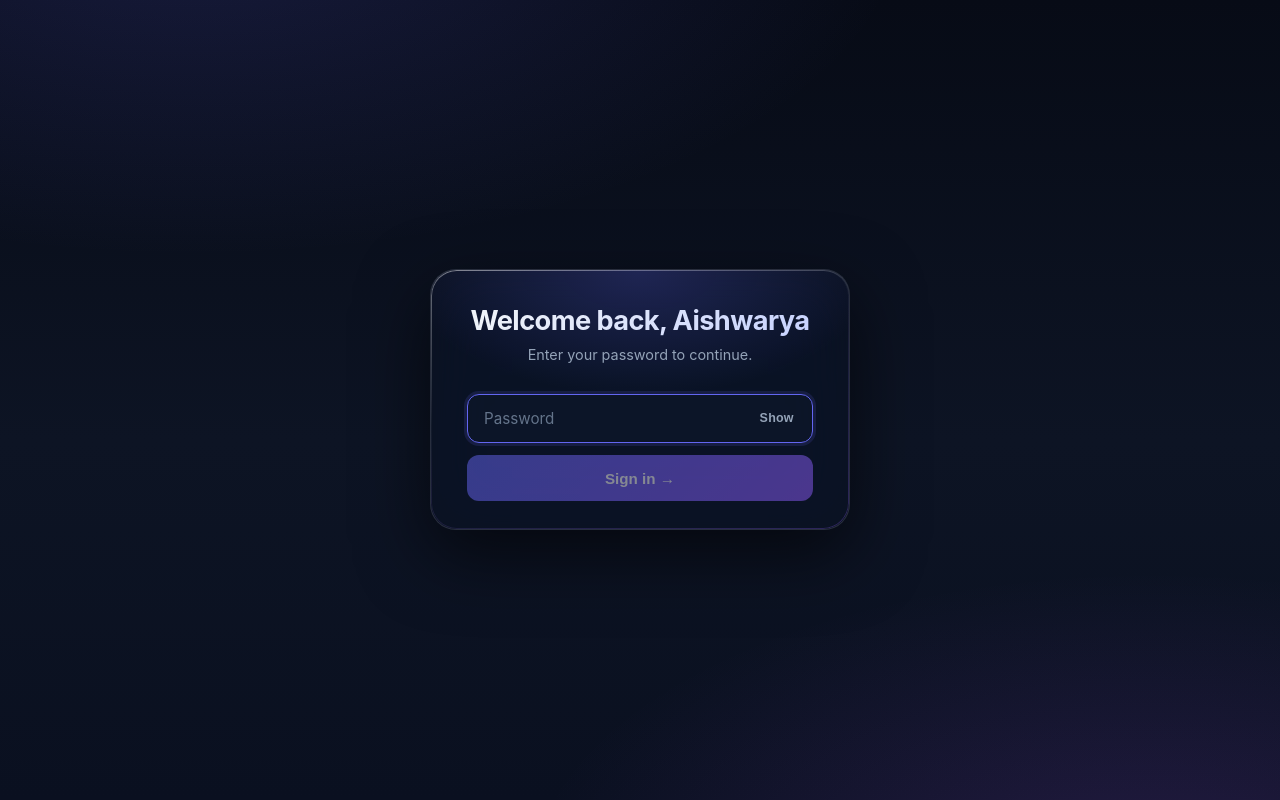
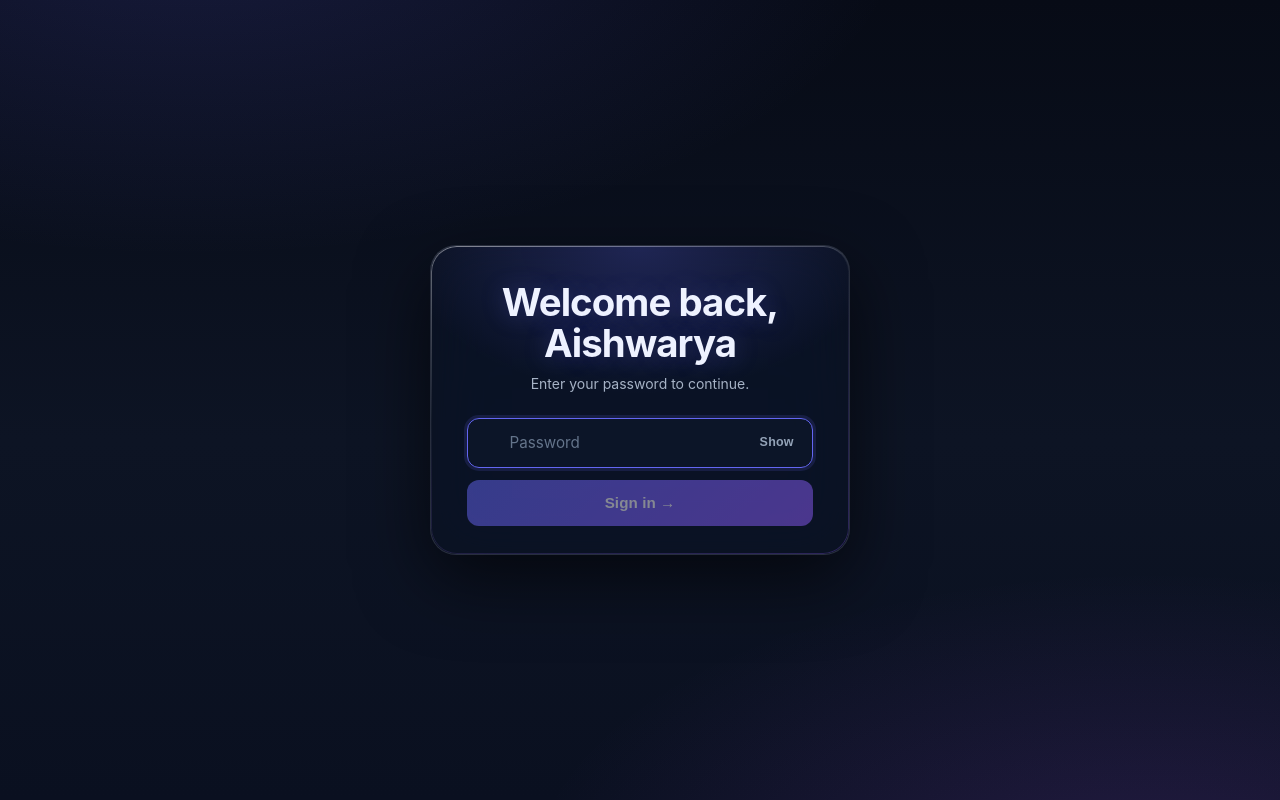
Before and after one commit to Tribhuvan-26/animal-nutrition, a Next.js app: page /login in a window 1280 px wide. Built offline with nearby package versions, Linux system fonts and the light colour scheme.

Commit message:
login hierarchy

```diff
--- a/app/globals.css
+++ b/app/globals.css
@@ -576,19 +576,21 @@ h1 {
 }
 
 .login-title {
-  font-size: 1.7rem;
-  font-weight: 700;
+  font-size: clamp(1.9rem, 5vw, 2.4rem);
+  line-height: 1.08;
+  font-weight: 650;
+  letter-spacing: -0.025em;
   margin-bottom: 0.5rem;
-  background: linear-gradient(135deg, #f1f5f9 0%, #c7d2fe 100%);
-  -webkit-background-clip: text;
-  background-clip: text;
-  -webkit-text-fill-color: transparent;
+  /* Solid ink, not clipped-gradient text: per-char filter animation in BlurText
+     creates stacking contexts that drop out of background-clip: text. */
+  color: #eef2ff;
+  text-shadow: 0 1px 24px rgba(99, 102, 241, 0.28);
 }
 
 .login-subtitle {
-  color: #94a3b8;
-  font-size: 0.9rem;
-  margin-bottom: 1.75rem;
+  color: var(--ink-dim);
+  font-size: 0.875rem;
+  margin-bottom: 1.5rem;
 }
 
 .login-form {
@@ -625,7 +627,18 @@ h1 {
 }
 
 .login-input-wrap .login-input {
-  padding-right: 2.75rem;
+  padding-left: 2.6rem;
+  padding-right: 4.2rem;
+}
+
+.login-lock {
+  position: absolute;
+  left: 0.9rem;
+  top: 50%;
+  transform: translateY(-50%);
+  font-size: 0.85rem;
+  opacity: 0.65;
+  pointer-events: none;
 }
 
 .login-toggle {
@@ -669,8 +682,26 @@ h1 {
   box-shadow: 0 12px 24px rgba(99, 102, 241, 0.35);
 }
 
+.login-button {
+  display: flex;
+  align-items: center;
+  justify-content: center;
+  gap: 0.5rem;
+  letter-spacing: 0.005em;
+}
+
+/* Hint in the direction of the gesture. */
+.login-arrow {
+  transition: transform var(--settle);
+}
+
+.login-button:hover:not(:disabled) .login-arrow {
+  transform: translateX(3px);
+}
+
 .login-button:active:not(:disabled) {
-  transform: translateY(0);
+  transform: scale(0.975);
+  transition: transform var(--press);
 }
 
 .login-button:disabled {
```
